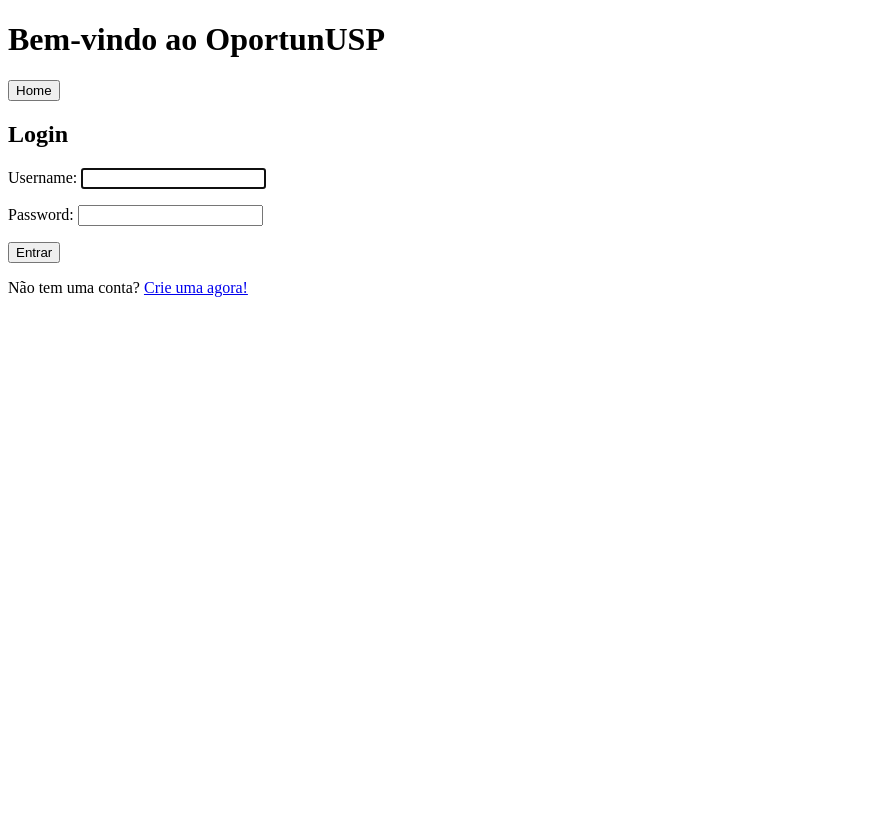
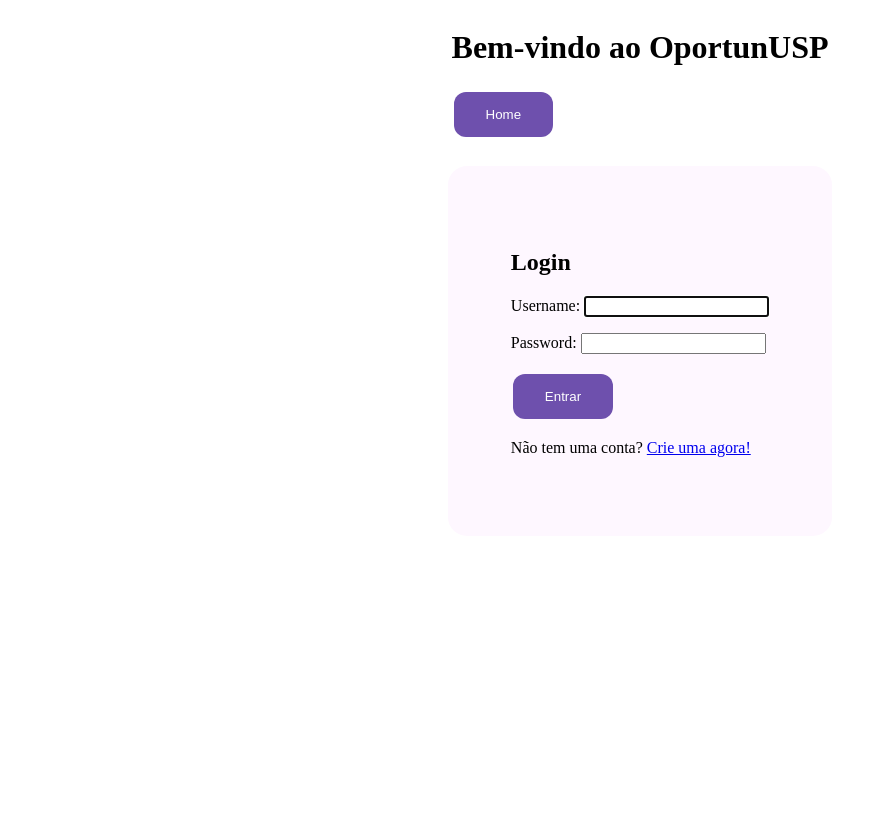
Before and after one commit to FlaFerro/oportunusp, a Django app: page /login/ in a window 1280 px wide. Shown: the whole page, without its empty margins (0-883 px from the left). Before the commit the page ends 297 px from the top, so only its background shows below. Run offline with Django 5.2, Linux system fonts and the light colour scheme.

Commit message:
Front Inicial

```diff
--- /dev/null
+++ b/oportunidades/static/style.css
@@ -0,0 +1,48 @@
+:root {
+    --button-color:#6e50ad;
+    --button-hoverColor: #2d0289;
+    --background_color: #FFF;
+    --header_color: #FFF;
+    --nav_color: #FFF ;
+    --content_color: #FEF7FF;
+}
+
+body {
+    height: 100vh;
+    display: flex;
+    flex-direction: column;
+    background-color: var(--background_color);
+    align-items: center;
+}
+header{
+    background-color: var(--header_color);
+    text-align: center;
+}
+nav {
+background-color: var(--nav_color);
+display:flex
+}
+.content{
+    background-color: var(--content_color);
+    padding: 5%;
+    border-radius: 5% ;
+    margin-top: 2% ;
+    border:#D9D9D9;
+    border-width: 1px;
+
+}
+
+button {
+  background-color:  var(--button-color);
+  border: none;
+  color: white;
+  padding: 15px 32px;
+  text-align: center;
+  margin: 4px 2px;
+  border-radius: 12px;
+  transition: background-color 0.3s ease;
+}
+
+.button:hover {
+  background-color: var(--button-hoverColor); /* Darker green on hover */
+}
--- a/oportunidades/templates/base_generic.html
+++ b/oportunidades/templates/base_generic.html
@@ -1,8 +1,10 @@
 <!DOCTYPE html>
+{% load static %}
 <html lang="en">
 <head>
     <meta charset="UTF-8">
     <meta name="viewport" content="width=device-width, initial-scale=1.0">
+    <link rel="stylesheet" href="{% static  'style.css' %}">
     <title>{% block title %}Login{% endblock %}</title>
 </head>
 <body>
@@ -13,18 +15,20 @@
             <!-- Outros links -->
             {% if user.is_authenticated %}
                 <a href="{% url 'user_profile' %}"> <button>Meu Perfil</button></a>
-                <a href="{% url 'create_opportunity' %}"> <button>Criar Oportunidade</button> </a>   <!-- Link para criar oportunidade -->
-                <form action="{% url 'logout' %}" method="post">
+                <a href="{% url 'create_opportunity' %}"> <button>Criar Oportunidade</button> </a>
+                <form style="display: inline" action="{% url 'logout' %}" method="post">
                     {% csrf_token %}
                     <button type="submit">Logout</button>
                 </form>
+
+
                 <!-- <a href="{% url 'logout' %}">Logout</a> -->
             {% else %}
                 <!-- <a href="{% url 'login' %}">Login</a>-->
             {% endif %}
         </nav>
     </header>
-    <div>
+    <div class = 'content'>
         {% block content %}
         {% endblock %}
     </div>
--- a/oportunidades/templates/oportunidades/home.html
+++ b/oportunidades/templates/oportunidades/home.html
@@ -20,13 +20,14 @@
         <a href="{% url 'login' %}">
             <button>Entrar</button>
         </a>
+
         <a href="{% url 'register' %}">
-            <button>Criar Conta</button>
+            <button  >Criar Conta</button>
         </a>
     {% endif %}
 
     <h2>Oportunidades</h2>
     <a href="{% url 'opportunity_list' %}">
-        <button>Ver Oportunidades</button>
+        <button  >Ver Oportunidades</button>
     </a>
 {% endblock %}
--- a/oportunidades/templates/registration/login.html
+++ b/oportunidades/templates/registration/login.html
@@ -1,5 +1,7 @@
 <!-- templates/registration/login.html -->
 {% extends 'base_generic.html' %}
+{% load static %}
+<link rel="stylesheet" href="{% static  'style.css' %}">
 
 {% block title %}Login - Oportunusp{% endblock %}
 
@@ -9,7 +11,7 @@
 <form method="post">
     {% csrf_token %}
     {{ form.as_p }}
-    <button type="submit">Entrar</button>
+    <button  type="submit">Entrar</button>
 </form>
 
 <p>Não tem uma conta? <a href="{% url 'register' %}">Crie uma agora!</a></p>
--- a/oportunusp/settings.py
+++ b/oportunusp/settings.py
@@ -119,7 +119,7 @@ USE_TZ = True
 # Static files (CSS, JavaScript, Images)
 # https://docs.djangoproject.com/en/5.1/howto/static-files/
 
-STATIC_URL = 'static/'
+STATIC_URL = '/static/'
 
 # Default primary key field type
 # https://docs.djangoproject.com/en/5.1/ref/settings/#default-auto-field
@@ -132,4 +132,4 @@ LOGOUT_REDIRECT_URL = '/'
 
 # Configurações para uploads de mídia
 MEDIA_URL = '/media/'
-MEDIA_ROOT = BASE_DIR / 'media'
+MEDIA_ROOT = BASE_DIR / 'media' / 'oportunidades\static'
```
Also changed, not shown: db.sqlite3, media/profile_pics/Perfil2.jpg (added).
